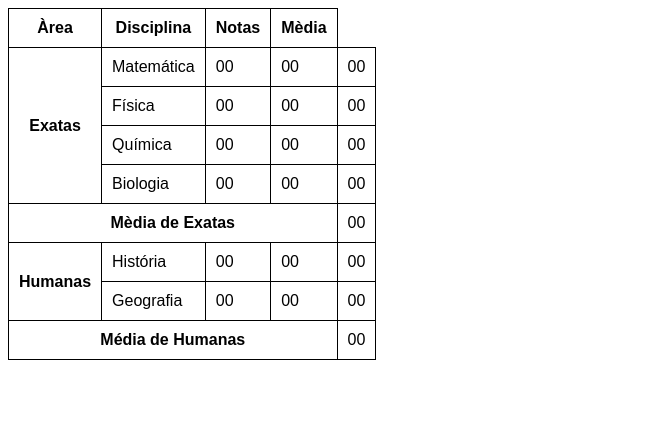
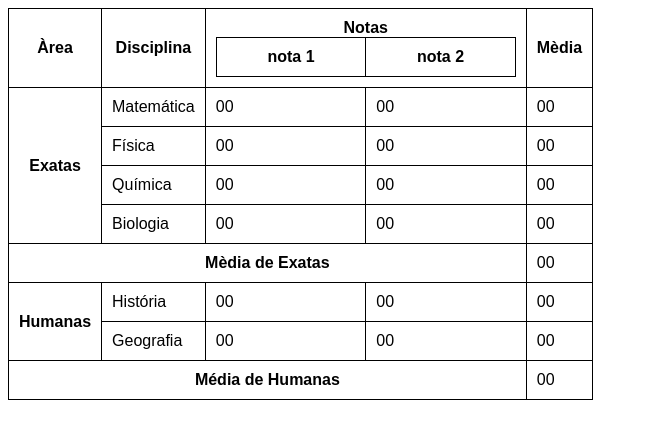
Before and after one commit to ROBERTOPEREIRABATISTA/html-css, a plain HTML site: page Exercicios/ex-023/tabela007.html in a window 1280 px wide. Shown: the whole page, without its empty margins (0-648 px from the left). Drawn offline with Linux system fonts and the light colour scheme.

Commit message:
atualizando tabela 007

```diff
--- a/Exercicios/ex-023/tabela007.html
+++ b/Exercicios/ex-023/tabela007.html
@@ -11,11 +11,16 @@
 
         table{
             border-collapse: collapse;
+            width: 300px;
         }
+
 
         th,td{
             border: 1px solid black;
             padding: 10px;
+        }
+        #tab{
+         border-bottom: ;
         }
 
 
@@ -27,8 +32,16 @@
             <tr>
                 <th scope="row">Àrea</th>
                 <th scope="rowgroup">Disciplina</th>
-                <th>Notas</th>
 
+
+                <th colspan="2">Notas
+                    <table id="tab">
+                        <th>nota 1</th>
+                        <th>nota 2</th>
+                    </table>
+
+
+                </th>
                 <th>Mèdia</th>
         </thead>
         <tbody>
```
